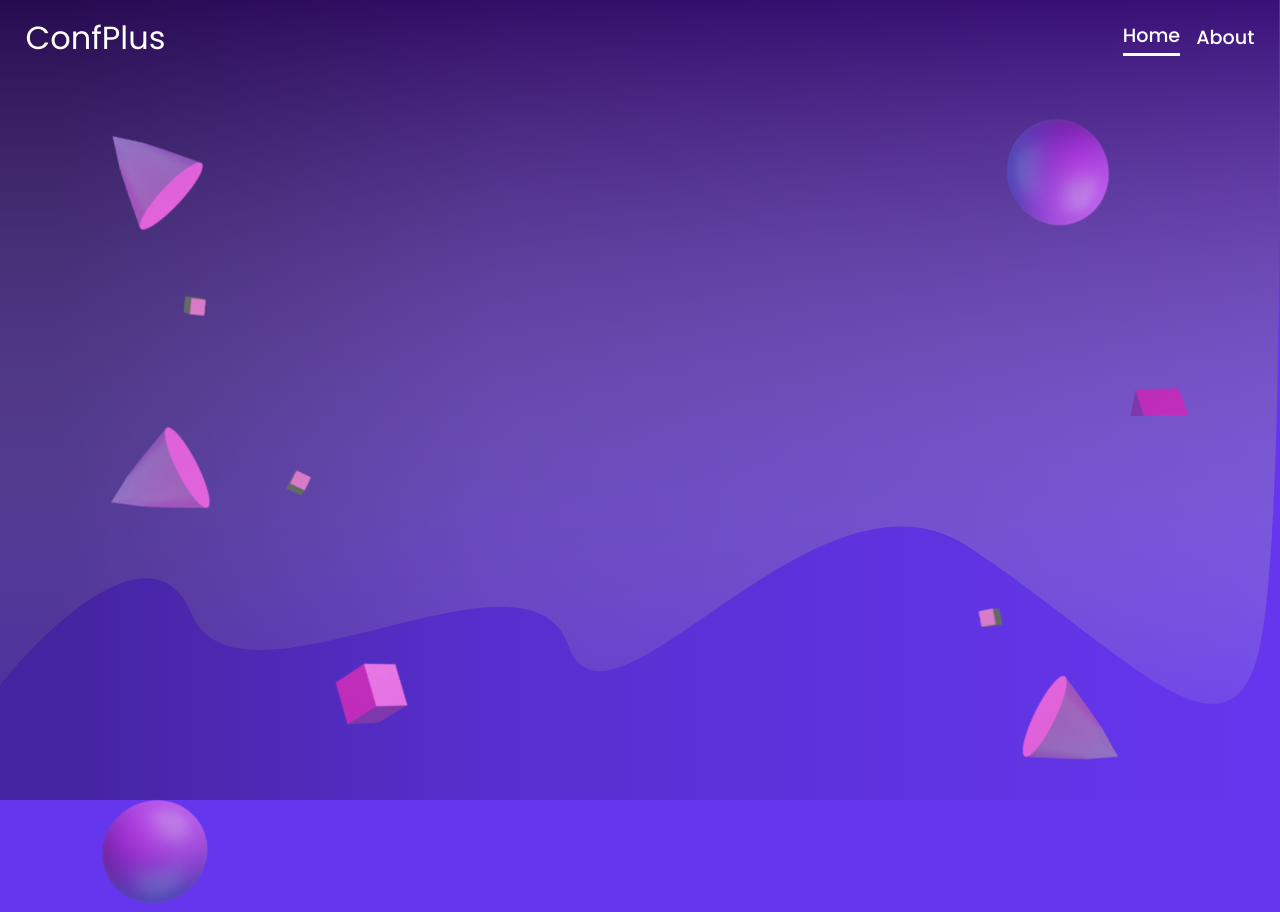
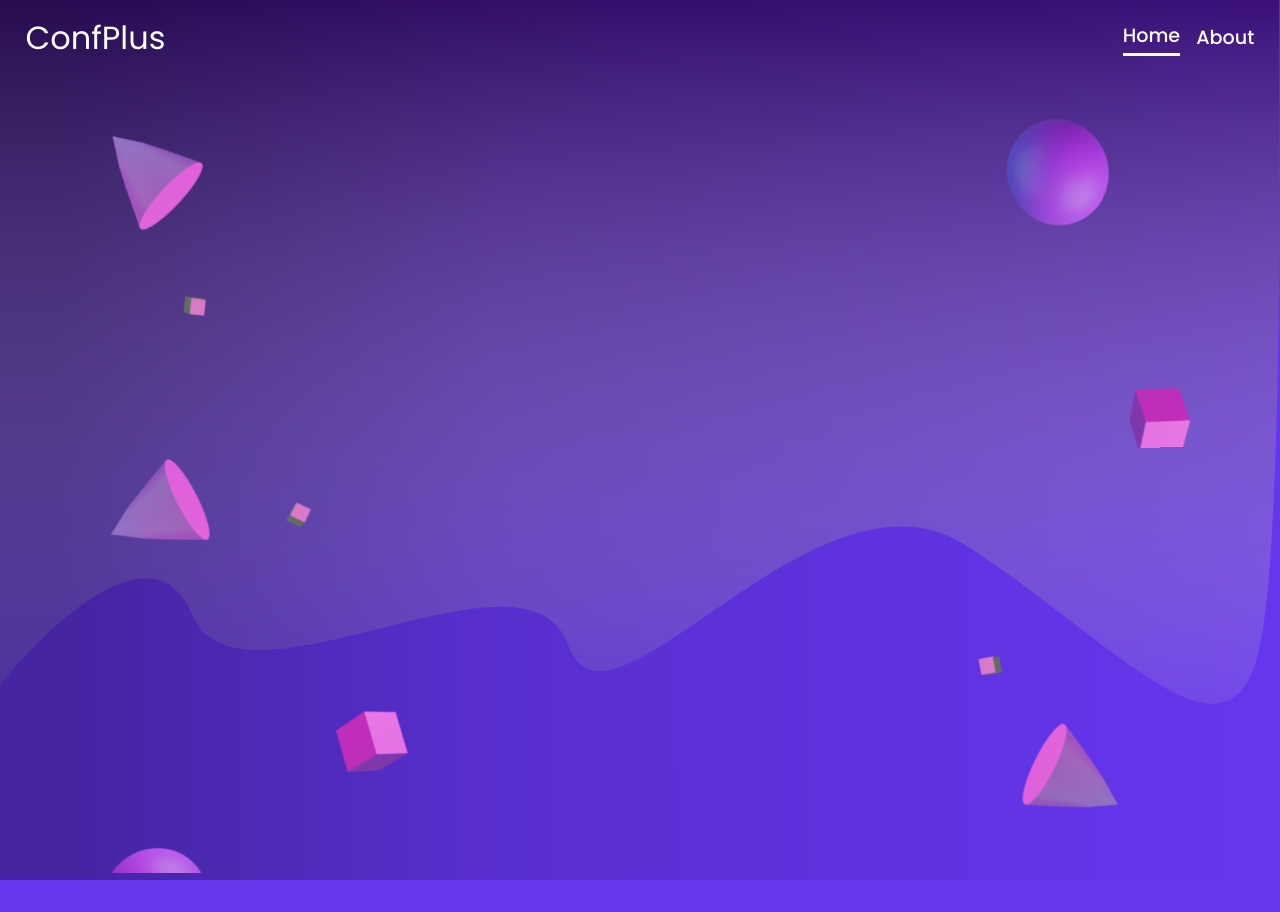
Before and after one commit to ConfPlusDevTeam/confplus-webapp, a Next.js app: page / in a window 1280 px wide. After the commit the page ends 880 px from the top, so only its background shows below. Built offline with nearby package versions, Linux system fonts and the light colour scheme; a web font is replaced by a local one.

Commit message:
fix overlay and illustration height

```diff
--- a/app/components/Background/background.module.scss
+++ b/app/components/Background/background.module.scss
@@ -2,9 +2,7 @@
   position: absolute;
   top: 0;
   width: 100vw;
-  height: 100vh;
-
-  object-fit: fill;
+  height: 110vh;
   background: linear-gradient(
     90deg,
     rgba(0, 0, 0, 0.33) 4.53%,
@@ -17,7 +15,7 @@
   position: absolute;
   top: 0;
   width: 100vw;
-  height: 100vh;
+  height: 110vh;
   background: url("../../../public/assets/main.svg") no-repeat;
   background-size: 100vw, 50%;
   object-fit: cover;
@@ -33,8 +31,8 @@
 }
 
 .shape2 {
-  width: 500px;
-  height: 350px;
+  width: 450px;
+  height: 100%;
   margin: 1rem 1rem 0rem 5rem;
   background: url("../../../public/assets/bg-shapes/shape2.svg") no-repeat;
   transform: rotate(-0.4deg);
```
